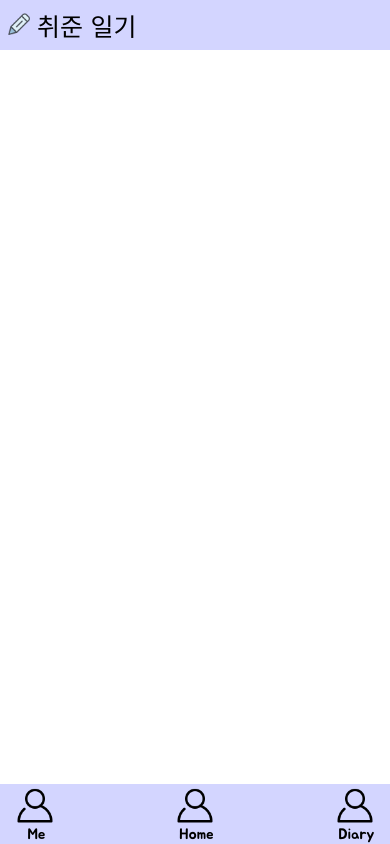
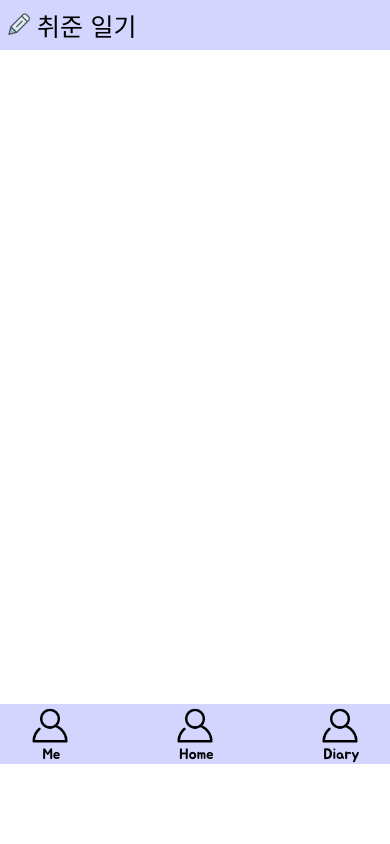
Before and after one commit to beombeom1119/Between_Job, a React (Create React App) app in the folder diary_front/: page / in a window 390 px wide. Built offline with nearby package versions, Linux system fonts and the light colour scheme; a web font is replaced by a local one.

Commit message:
iPhone 13 layout

```diff
--- a/diary_front/src/App.css
+++ b/diary_front/src/App.css
@@ -4,7 +4,7 @@
 {
     background-color:#ffffff;
     width : 390px;
-    height : 844px;
+    height : 694px;
     font-family: 'Jua', sans-serif;
 }
 
@@ -21,17 +21,17 @@
 
 .Content
 {
-  width : 390px;
-  height : 734px;
+  width : 190px;
+  height : 654px;
   background-color: #ffffff;
 }
 
 .Footer
 {
-  padding-right: 15px;
-  padding-left: 15px;
+  padding-right: 30px;
+  padding-left: 30px;
   text-align: center;
-  width : 360px;
+  width : 330px;
   height : 60px;
   background-color: #d3d5ff;
   color: rgb(0, 0, 0);
```
Also changed, not shown: 1 other file (tests, documents, lock files or other folders).
